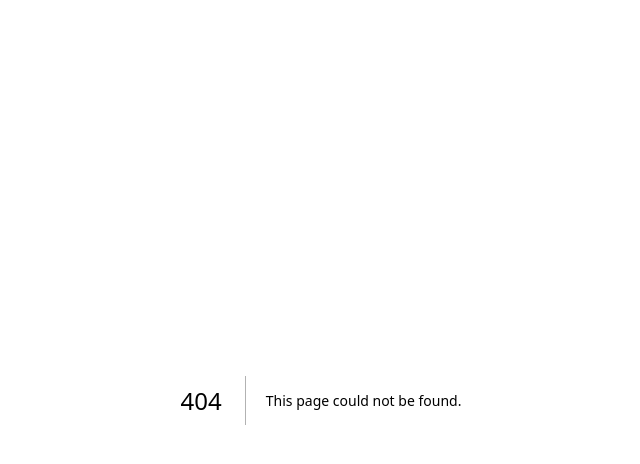
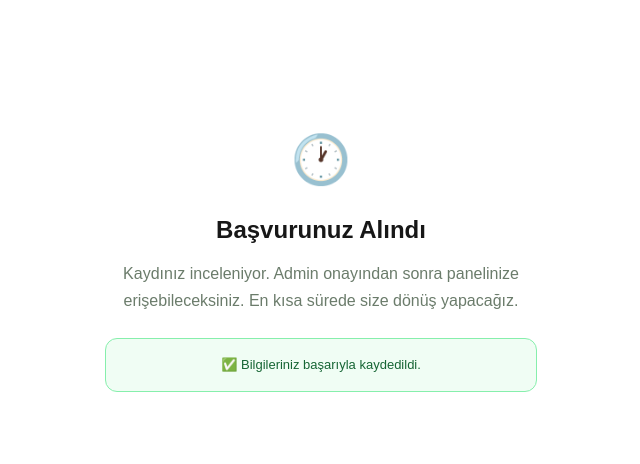
Before and after one commit to hsncnhema/halisaha-platform, a Next.js app: page /halisaha/beklemede in a window 1280 px wide. Before the commit this address had no page. Shown: the top 464 px of the page, without its empty margins (319-959 px from the left). Built offline with nearby package versions, Linux system fonts and the light colour scheme.

Commit message:
yeni koleksiyon yapisi tamamlandi, tum testler gecti

```diff
--- /dev/null
+++ b/app/halisaha/beklemede/page.js
@@ -0,0 +1,18 @@
+export default function BeklemePage() {
+  return (
+    <div style={{ maxWidth: 480, margin: '100px auto', padding: 24, textAlign: 'center' }}>
+      <div style={{ fontSize: 48, marginBottom: 16 }}>🕐</div>
+      <h1 style={{ fontSize: 24, fontWeight: 800, marginBottom: 12 }}>Başvurunuz Alındı</h1>
+      <p style={{ color: '#6b7c6b', lineHeight: 1.7, marginBottom: 24 }}>
+        Kaydınız inceleniyor. Admin onayından sonra panelinize erişebileceksiniz.
+        En kısa sürede size dönüş yapacağız.
+      </p>
+      <div style={{
+        background: '#f0fdf4', border: '1.5px solid #86efac',
+        borderRadius: 12, padding: 16, fontSize: 13, color: '#166534'
+      }}>
+        ✅ Bilgileriniz başarıyla kaydedildi.
+      </div>
+    </div>
+  );
+}
--- a/app/page.js
+++ b/app/page.js
@@ -13,12 +13,22 @@ export default function AnaSayfa() {
   useEffect(() => {
     const unsub = onAuthStateChanged(auth, async (user) => {
       if (user) {
-        const docSnap = await getDoc(doc(db, 'users', user.uid));
-        if (docSnap.exists()) {
-          setKullanici({ ...user, ...docSnap.data() });
-        } else {
-          setKullanici(user);
+        // Önce futbolcular koleksiyonuna bak
+        const futbolcuSnap = await getDoc(doc(db, 'futbolcular', user.uid));
+        if (futbolcuSnap.exists()) {
+          setKullanici({ ...user, ...futbolcuSnap.data(), tip: 'futbolcu' });
+          setYukleniyor(false);
+          return;
         }
+        // Sonra sahalar koleksiyonuna bak
+        const sahaSnap = await getDoc(doc(db, 'sahalar', user.uid));
+        if (sahaSnap.exists()) {
+          setKullanici({ ...user, ...sahaSnap.data(), tip: 'saha' });
+          setYukleniyor(false);
+          return;
+        }
+        // Hiçbirinde yoksa sadece auth bilgisiyle devam et
+        setKullanici(user);
       } else {
         setKullanici(null);
       }
@@ -27,13 +37,11 @@ export default function AnaSayfa() {
     return () => unsub();
   }, []);
 
-  if (yukleniyor) {
-    return (
-      <div style={{ maxWidth: 800, margin: '100px auto', padding: 24, textAlign: 'center' }}>
-        <p style={{ color: '#6b7c6b' }}>Yükleniyor...</p>
-      </div>
-    );
-  }
+  if (yukleniyor) return (
+    <div style={{ maxWidth: 800, margin: '100px auto', padding: 24, textAlign: 'center' }}>
+      <p style={{ color: '#6b7c6b' }}>Yükleniyor...</p>
+    </div>
+  );
 
   return (
     <div style={{ maxWidth: 800, margin: '60px auto', padding: 24 }}>
```
